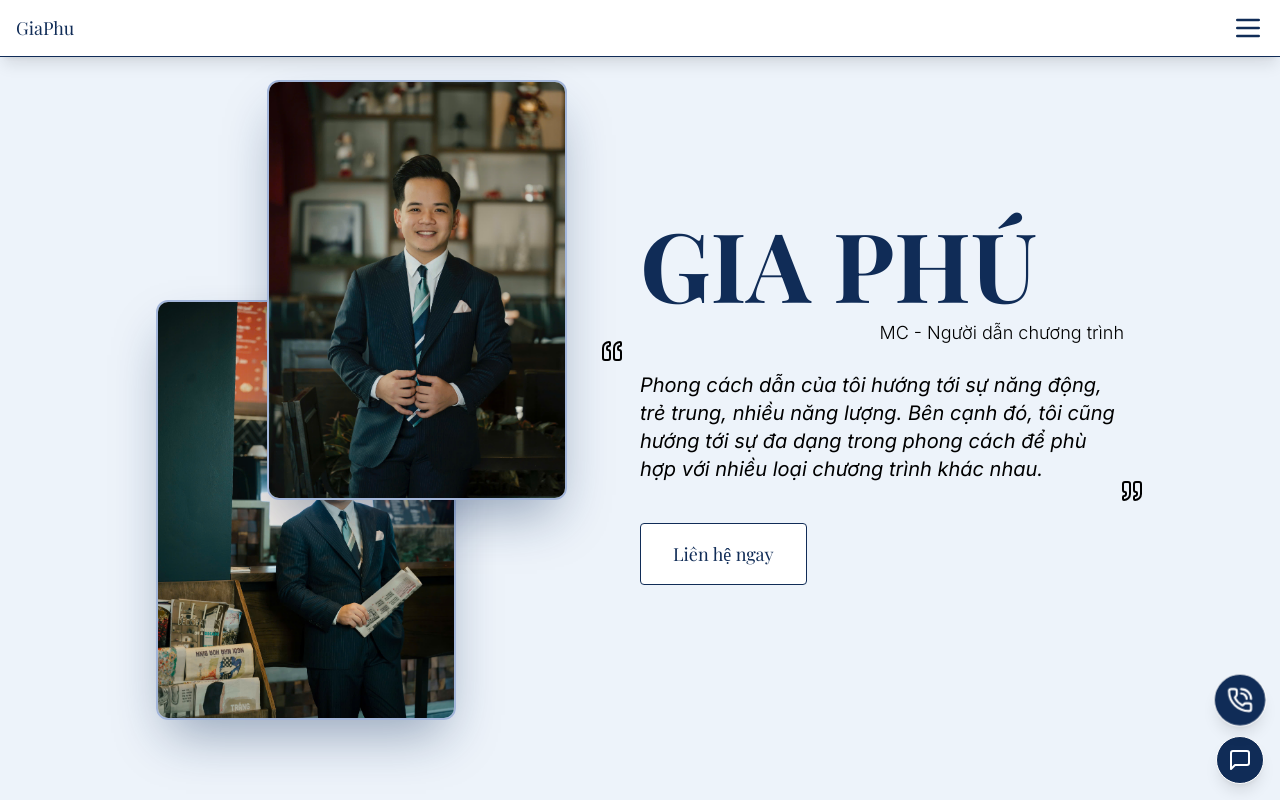
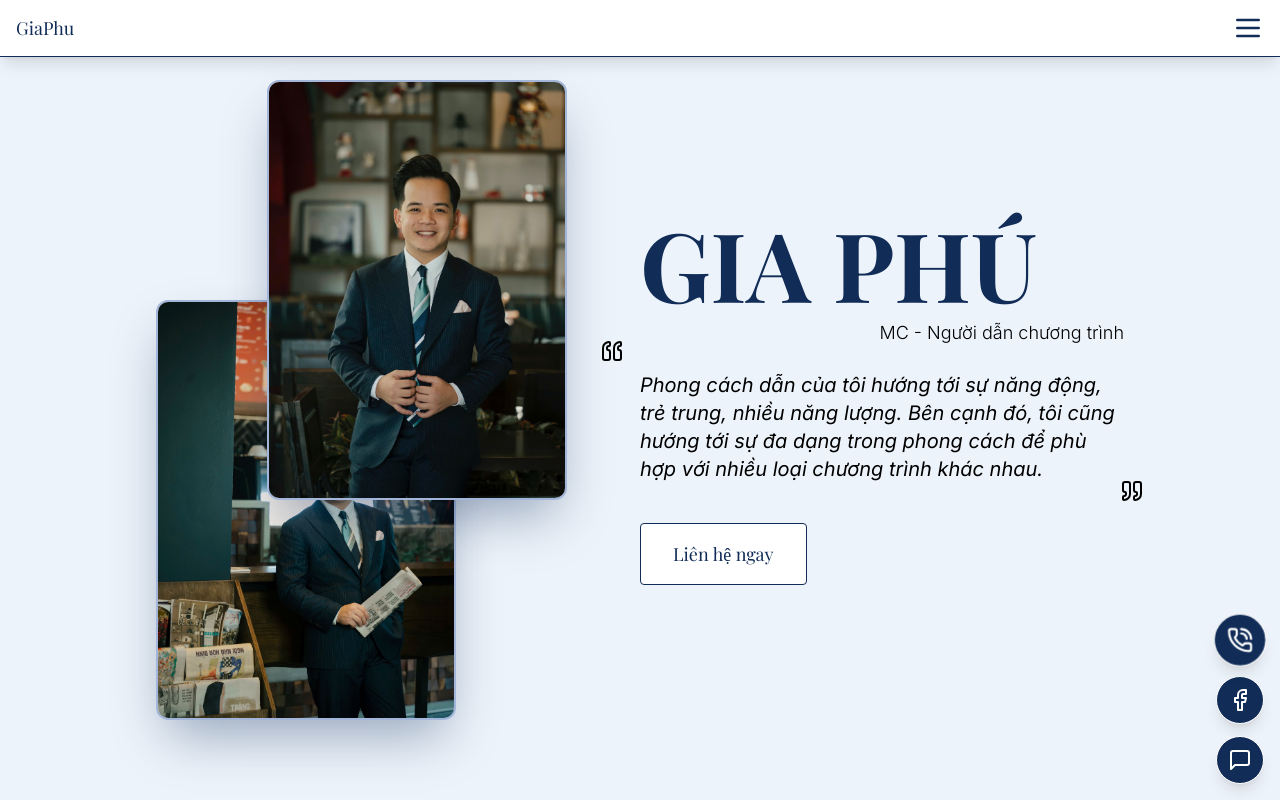
Before and after one commit to ducnguyen1002/mc-giaphu, a Next.js app: page / in a window 1280 px wide. Shown: the top 800 px of the page. Built offline with nearby package versions, Linux system fonts and the light colour scheme; a web font is replaced by a local one.

Commit message:
add fb button

```diff
--- a/src/components/common/feedbacks/index.jsx
+++ b/src/components/common/feedbacks/index.jsx
@@ -60,7 +60,7 @@ const Feedbacks = () => {
                                     src={`/assets/images/${img}`}
                                     alt={`Feedback ${index + 1}`}
                                     fill
-                                    className="rounded-xl object-cover"
+                                    className="rounded-xl object-cover object-top"
                                 />
                             </div>
                         </SwiperSlide>
--- a/src/components/common/layout/main-layout.jsx
+++ b/src/components/common/layout/main-layout.jsx
@@ -11,7 +11,9 @@ const MainLayout = ({ children }) => {
     return (
         <main>
             <TheHeader />
-            <div className="overflow-x-hidden bg-lightBlue">{children}</div>
+            <div className="overflow-x-hidden overflow-y-hidden bg-lightBlue">
+                {children}
+            </div>
             <TheFooter />
             <FloatingContactButtons />
             {isLoading && (
--- a/src/components/common/the-contact-btns/index.jsx
+++ b/src/components/common/the-contact-btns/index.jsx
@@ -1,7 +1,8 @@
-import { USER_PHONENUMBER, USER_ZALO_URL } from '@/utils/consts'
+import { USER_FB_URL, USER_PHONENUMBER, USER_ZALO_URL } from '@/utils/consts'
 import { MessageSquare, PhoneCall } from 'lucide-react'
 import React from 'react'
-import { FaMessage } from 'react-icons/fa6'
+import { FaFacebook, FaMessage } from 'react-icons/fa6'
+import { FiFacebook } from 'react-icons/fi'
 
 const index = () => {
     return (
@@ -13,6 +14,17 @@ const index = () => {
                 title="Gọi điện"
             >
                 <PhoneCall size={24} />
+            </a>
+
+            {/* Nút FB */}
+            <a
+                href={USER_FB_URL}
+                target="_blank"
+                rel="noopener noreferrer"
+                className="flex h-12 w-12 items-center justify-center rounded-full border border-white bg-navy text-white shadow-lg transition-transform hover:scale-110"
+                title="Facebook"
+            >
+                <FiFacebook size={24} />
             </a>
 
             {/* Nút Zalo */}
--- a/src/utils/consts.js
+++ b/src/utils/consts.js
@@ -1,4 +1,4 @@
 export const USER_PHONENUMBER = "0888826336"
 export const USER_ZALO_URL = "https://zalo.me/0888826336"
-export const USER_FB_URL = ""
+export const USER_FB_URL = "https://www.facebook.com/MCGiaphu"
 export const USER_MESS_URL = ""
```
